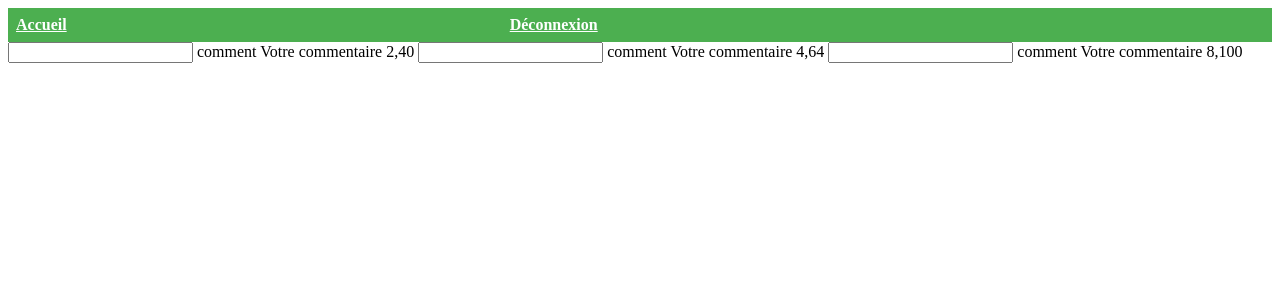
After one commit to NoaDespaux/ProjetPHP, a PHP site: page /commentaire.php in a window 1280 px wide. The commit adds this page. Shown: the top 300 px of the page. Run offline with PHP 8.4, Linux system fonts and the light colour scheme; lists and menus that the app fills with data are empty.

Commit message:
debut commentaire

```diff
--- a/ajoutMatch.html
+++ b/ajoutMatch.html
@@ -23,8 +23,6 @@
             nom_adverse : <input type="text" name="nom_adverse_saisi"><br />
             lieu : <input type="text" name="lieu_saisi"><br />
             domicile : <input type="text" name="domicile_saisi"><br />
-            resultat_equipe : <input type="text" name="resultat_equipe_saisi"><br />
-            resultat_adverse : <input type="text" name="resultat_adverse_saisi"><br />
             <input type="reset" name="annuler" value="Annuler">
             <input type="submit" name="valider" value="Valider">
         </form>
--- a/ajoutMatch.php
+++ b/ajoutMatch.php
@@ -7,13 +7,11 @@
         $nom_adverse=$_POST['nom_adverse_saisi'];
         $lieu=$_POST['lieu_saisi'];
         $domicile=$_POST['domicile_saisi'];
-        $resultat_equipe=$_POST['resultat_equipe_saisi'];
-        $resultat_adv=$_POST['resultat_adverse_saisi'];
 
         try{
             $bdd = new BDD();
-            $req = $bdd->linkpdo->prepare('INSERT INTO rencontre(date_heure, nom_adverse, lieu, domicile, resultat_equipe, resultat_adv) VALUES(?, ?, ?, ?, ?, ?)');
-            $req->execute(array($date_heure, $nom_adverse, $lieu, $domicile, $resultat_equipe, $resultat_adv));
+            $req = $bdd->linkpdo->prepare('INSERT INTO rencontre(date_heure, nom_adverse, lieu, domicile) VALUES(?, ?, ?, ?)');
+            $req->execute(array($date_heure, $nom_adverse, $lieu, $domicile));
             echo"Match ajouté !";
             header("Location: index.php");
         }
--- /dev/null
+++ b/commentaire.php
@@ -0,0 +1,45 @@
+<!DOCTYPE html>
+<html lang="fr">
+
+<head>
+    <meta charset="UTF-8">
+    <title>Ajouter un commentaire</title>
+    <link rel="stylesheet" href="style.css">
+</head>
+
+<header>
+	<table class="menu">
+  		<tr>
+    		<th><a class="btnmenu" href="index.php">Accueil</a></th>
+    		<th><a class="btnmenu" id ="btndeco" href="deconnexion.php">Déconnexion</a></th>
+  		</tr>
+	</table>
+</header>
+
+<body>
+
+	<input type="textarea">
+	   <nom>comment</nom>
+	   <libellé>Votre commentaire</libellé>
+	   <taille>2,40</taille>
+	</input>
+
+	<input type="textarea">
+	   <nom>comment</nom>
+	   <libellé>Votre commentaire</libellé>
+	   <taille>4,64</taille>
+	</input>
+
+	<input type="textarea">
+	   <nom>comment</nom>
+	   <libellé>Votre commentaire</libellé>
+	   <taille>8,100</taille>
+	</input>
+<?php
+
+	include("Connexion.php");
+	include("Participer.php");
+
+
+
+?>
--- a/feuilleAction.php
+++ b/feuilleAction.php
@@ -19,7 +19,7 @@
 		    	}
 			}
 
-			header("Location: index.php");
+			header("Location: feuilleDeMatch.php?id_match=".$id_match);
 
 		} else {
 			echo "Un match de handball se joue au minimum à 7 joueurs";
--- a/style.css
+++ b/style.css
@@ -1,31 +1,23 @@
-table.menu {
+table {
 	width: 100%;
 	border-collapse: collapse;
 }
 
-.menu th,
-.menu td {
+th,
+td {
 	text-align: left;
 	padding: 8px;
 }
 
-.menu tr:nth-child(even) {
+tr:nth-child(even) {
 	background-color: #f2f2f2;
 }
 
-.menu th {
+th {
 	background-color: #4caf50;
 	color: white;
 }
 
-.btnmenu :active {
-  background-color: inherit;
-  border-color: inherit;
-}
-
 .btnmenu {
-  display: flex;
-  flex-direction: row;
-  justify-content: space-between;
 	color: white;
 }
```
Also changed, not shown: commentaire.html (added, +32 -0 lines), css.css (deleted, +0 -31 lines), feuilleDeMatch.php (+15 -0 lines), score.php (added, +26 -0 lines), styles.css (deleted, +0 -31 lines). Lines whose indentation alone changed are shown as unchanged.
